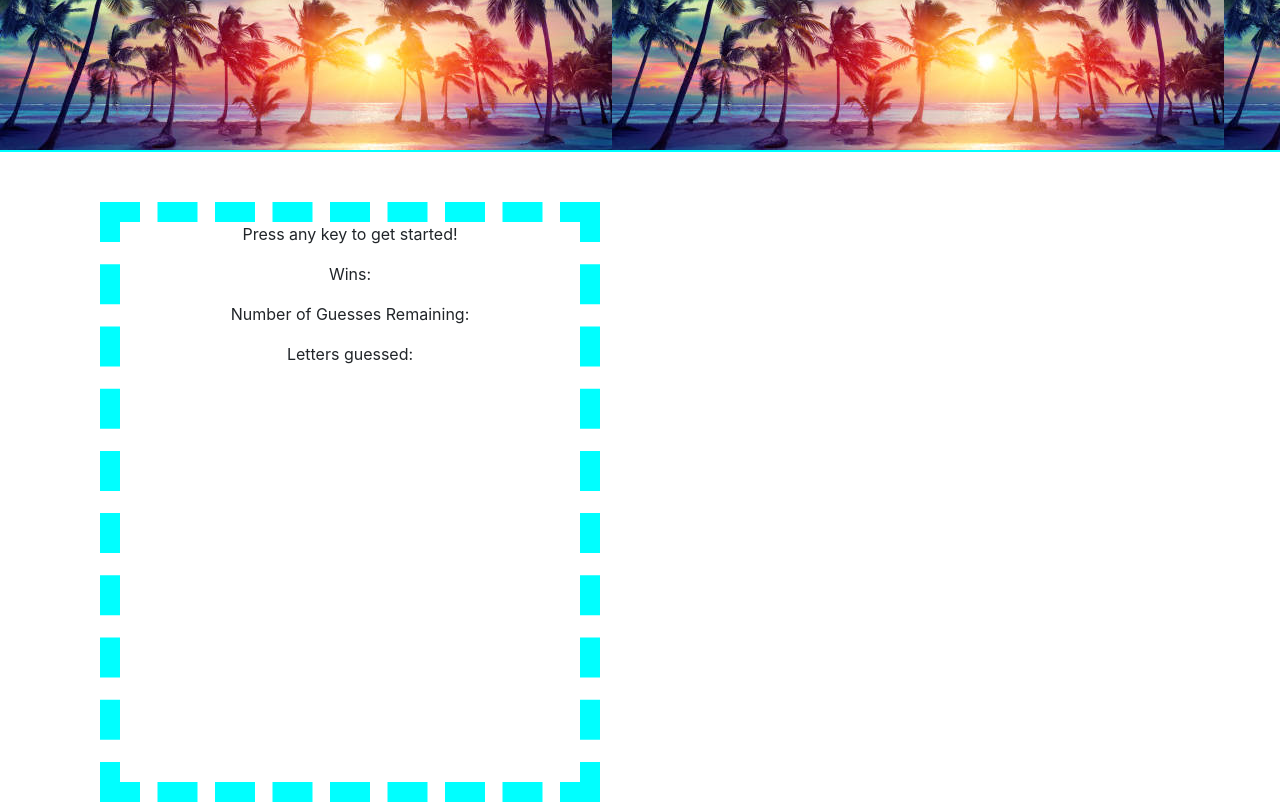
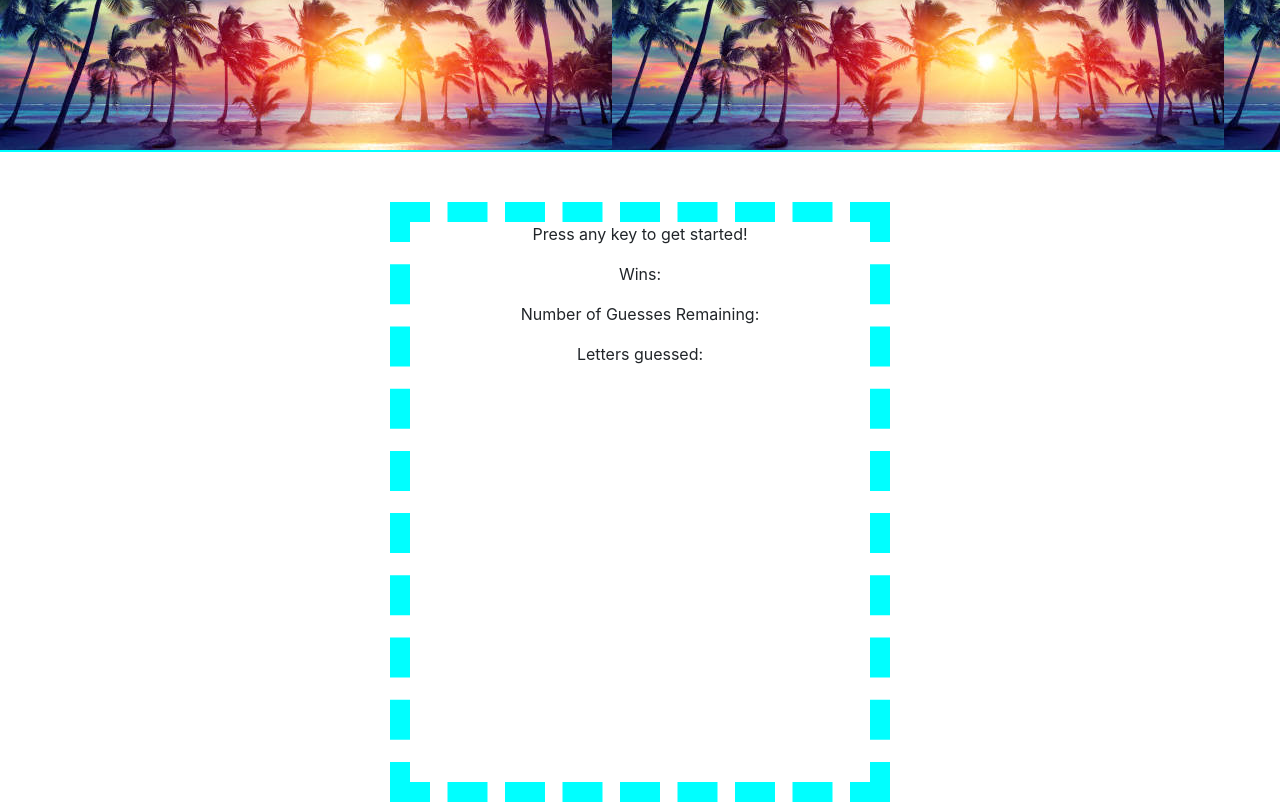
Before and after one commit to sportlo2/WordGuess-Game, a plain HTML site: page index.html in a window 1280 px wide. Shown: the part 98-900 px from the top of the page. Drawn offline with nearby package versions, Linux system fonts and the light colour scheme.

Commit message:
css body

```diff
--- a/assets/css/style.css
+++ b/assets/css/style.css
@@ -22,8 +22,8 @@ header {
     text-align: center;
     border: 20px dashed cyan;
     margin-top: 50px;
-    margin-right: 100px;
-    margin-left: 100px;
+    margin-left: auto;
+    margin-right: auto;
     max-width: 500px;
     min-width: 300px;
     height: 600px;
--- a/index.html
+++ b/index.html
@@ -25,9 +25,9 @@
 
         <p id="getStarted">Press any key to get started!</p>
 
-        <p id="Wins">Wins:
+        <p id="Wins">Wins:</p>
             <!--Times guessed correctly)-->
-        </p>
+
 
         <p id="guessRemaining">Number of Guesses Remaining: </p>
 
```
